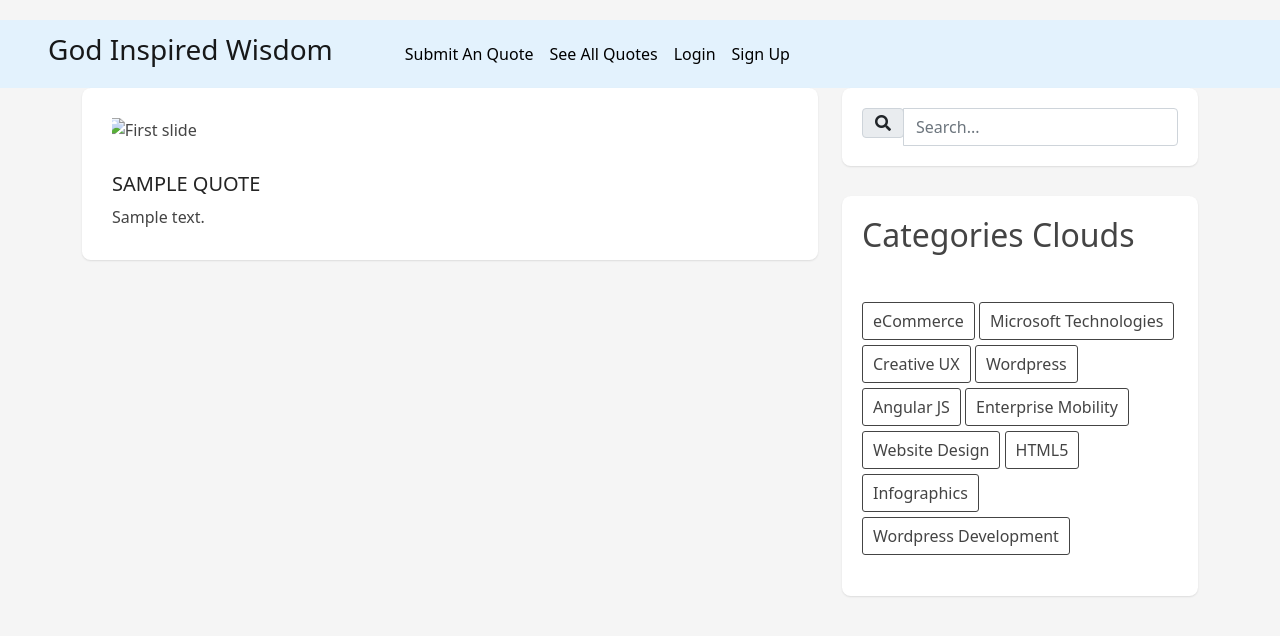
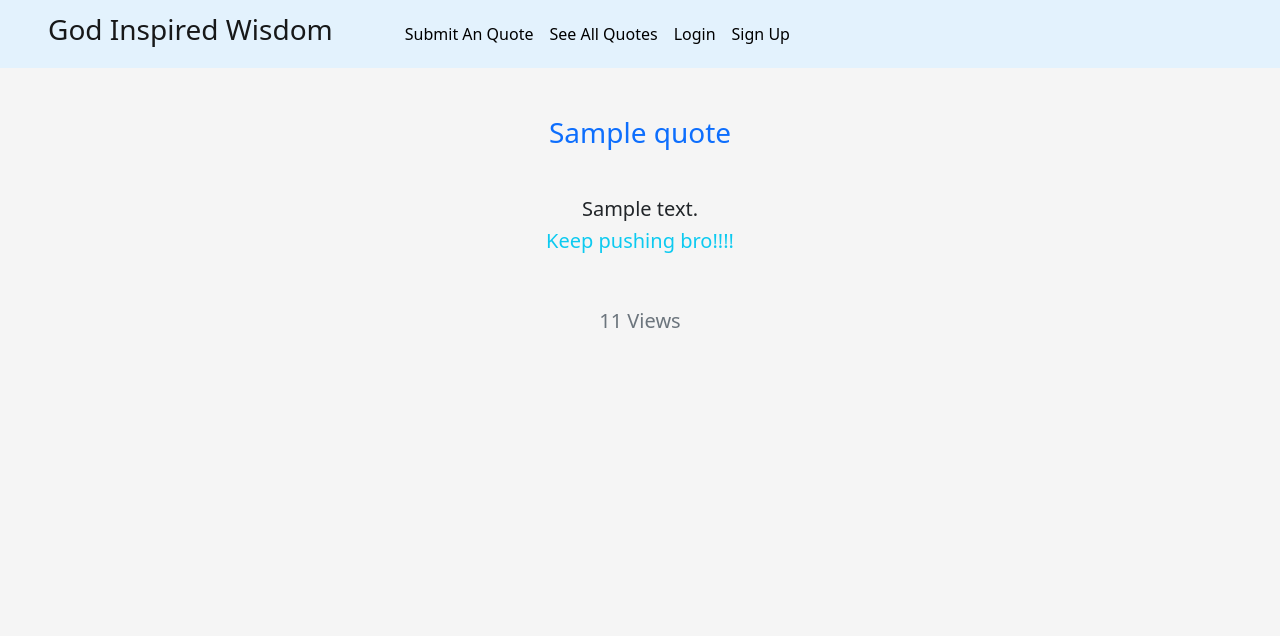
Before and after one commit to IamMiracleAlex/wisdom, a Django app: page /quote/1 in a window 1280 px wide. Shown: the top 636 px of the page. Run offline with Django 3.2, Linux system fonts and the light colour scheme; tables that the repository leaves empty hold one stand-in row (values such as "Sample post"); some libraries are stand-ins or nearby versions.

Commit message:
updated detail page

```diff
--- a/mysite/static/css/detail.css
+++ /dev/null
@@ -1,147 +0,0 @@
-body{
-    background-color: #f4f7f6;
-    margin-top:20px;
-}
-.card {
-    background: #fff;
-    transition: .5s;
-    border: 0;
-    margin-bottom: 30px;
-    border-radius: .55rem;
-    position: relative;
-    width: 100%;
-    box-shadow: 0 1px 2px 0 rgb(0 0 0 / 10%);
-}
-.card .body {
-    color: #444;
-    padding: 20px;
-    font-weight: 400;
-}
-.card .header {
-    color: #444;
-    padding: 20px;
-    position: relative;
-    box-shadow: none;
-}
-.single_post {
-    -webkit-transition: all .4s ease;
-    transition: all .4s ease
-}
-
-.single_post .body {
-    padding: 30px
-}
-
-.single_post .img-post {
-    position: relative;
-    overflow: hidden;
-    max-height: 500px;
-    margin-bottom: 30px
-}
-
-.single_post .img-post>img {
-    -webkit-transform: scale(1);
-    -ms-transform: scale(1);
-    transform: scale(1);
-    opacity: 1;
-    -webkit-transition: -webkit-transform .4s ease, opacity .4s ease;
-    transition: transform .4s ease, opacity .4s ease;
-    max-width: 100%;
-    filter: none;
-    -webkit-filter: grayscale(0);
-    -webkit-transform: scale(1.01)
-}
-
-.single_post .img-post:hover img {
-    -webkit-transform: scale(1.02);
-    -ms-transform: scale(1.02);
-    transform: scale(1.02);
-    opacity: .7;
-    filter: gray;
-    -webkit-filter: grayscale(1);
-    -webkit-transition: all .8s ease-in-out
-}
-
-.single_post .img-post:hover .social_share {
-    display: block
-}
-
-.single_post .footer {
-    padding: 0 30px 30px 30px
-}
-
-.single_post .footer .actions {
-    display: inline-block
-}
-
-.single_post .footer .stats {
-    cursor: default;
-    list-style: none;
-    padding: 0;
-    display: inline-block;
-    float: right;
-    margin: 0;
-    line-height: 35px
-}
-
-.single_post .footer .stats li {
-    border-left: solid 1px rgba(160, 160, 160, 0.3);
-    display: inline-block;
-    font-weight: 400;
-    letter-spacing: 0.25em;
-    line-height: 1;
-    margin: 0 0 0 2em;
-    padding: 0 0 0 2em;
-    text-transform: uppercase;
-    font-size: 13px
-}
-
-.single_post .footer .stats li a {
-    color: #777
-}
-
-.single_post .footer .stats li:first-child {
-    border-left: 0;
-    margin-left: 0;
-    padding-left: 0
-}
-
-.single_post h3 {
-    font-size: 20px;
-    text-transform: uppercase
-}
-
-.single_post h3 a {
-    color: #242424;
-    text-decoration: none
-}
-
-.single_post p {
-    font-size: 16px;
-    line-height: 26px;
-    font-weight: 300;
-    margin: 0
-}
-
-.right-box .categories-clouds li {
-    display: inline-block;
-    margin-bottom: 5px
-}
-
-.right-box .categories-clouds li a {
-    display: block;
-    border: 1px solid;
-    padding: 6px 10px;
-    border-radius: 3px
-}
-
-
-
-
-@media (max-width: 640px) {
-
-    .blog-page .single_post .body,
-    .blog-page .single_post .footer {
-        padding: 30px
-    }
-}
--- a/pages/templates/pages/detail.html
+++ b/pages/templates/pages/detail.html
@@ -1,73 +1,31 @@
 {% extends "base.html" %}
 
-{% comment %} {% block title %} {{ post.title }} {% endblock title %} {% endcomment %}
+{% block title %} {{ quote.title }} {% endblock title %}
 
 {% load static %}
 
-{% block css %}
 
-    <link href="{% static 'css/detail.css' %}" rel="stylesheet"/>
-
-{% endblock css %}
 
 
 
 {% block content %}
 
 
-<div id="main-content" class="blog-page">
-        <div class="container">
-            <div class="row clearfix">
-                <div class="col-lg-8 col-md-12 left-box">
-                    <div class="card single_post">
-                        <div class="body">
-                            <div class="img-post">
-                                <img class="d-block img-fluid" src="https://via.placeholder.com/800x280/87CEFA/000000" alt="First slide">
-                            </div>
-                            <h3><a href="blog-details.html">{{ quote.title }}</a></h3>
-                            <p>{{ quote.body|safe }}</p>
-                        </div>
-                    </div>
+  <div id="intro" class="container">
+        <div class="row">
+            <div class="col-lg-8 mx-auto">
 
-                </div>
-                <div class="col-lg-4 col-md-12 right-box">
-                    <div class="card">
-                        <div class="body search">
-                            <div class="input-group m-b-0">
-                                <div class="input-group-prepend">
-                                    <span class="input-group-text"><i class="fa fa-search"></i></span>
-                                </div>
-                                <input type="text" class="form-control" placeholder="Search...">
-                            </div>
-                        </div>
-                    </div>
-                    <div class="card">
-                        <div class="header">
-                            <h2>Categories Clouds</h2>
-                        </div>
-                        <div class="body widget">
-                            <ul class="list-unstyled categories-clouds m-b-0">
-                                <li><a >eCommerce</a></li>
-                                <li><a >Microsoft Technologies</a></li>
-                                <li><a >Creative UX</a></li>
-                                <li><a >Wordpress</a></li>
-                                <li><a >Angular JS</a></li>
-                                <li><a >Enterprise Mobility</a></li>
-                                <li><a >Website Design</a></li>
-                                <li><a >HTML5</a></li>
-                                <li><a >Infographics</a></li>
-                                <li><a >Wordpress Development</a></li>
-                            </ul>
-                        </div>
-                    </div>
+                <h3 class="text-center mt-5 text-primary">{{ quote.title }}</h3>
+                <h5 class="text-center mt-5"> {{ quote.body|safe }} </h5>
+                <h5 class="text-center  text-info">Keep pushing bro!!!! </h5>
+                <br> <br>
+                <h5 class="text-center text-muted"> {{ quote.views}} Views </h5>
 
-
-
-                </div>
             </div>
 
         </div>
-    </div>
+
+</div>
 
 
 
--- a/pages/templates/pages/list.html
+++ b/pages/templates/pages/list.html
@@ -26,7 +26,6 @@
                     <th scope="col">Views</th>
                     <th scope="col">Created at</th>
                     <th scope="col">Updated at</th>
-                    <th scope="col">Actions</th>
                 </tr>
                 </thead>
                 <tbody>
@@ -34,12 +33,11 @@
                    <tr>
                         <th scope="row"></th>
                         <td>{{ quote.author }}</td>
-                        <td>{{ quote.title }}</td>
+                        <td><a href="{% url 'quote_detail' quote.id %}"> {{ quote.title }} </a></td>
                         <td>{{ quote.body|safe|truncatechars:150 }}</td>
                         <td>{{ quote.views }}</td>
                         <td>{{ quote.created_at }}</td>
                         <td>{{ quote.updated_at }}</td>
-                        <td> <a href="{% url 'quote_detail' quote.id %}"> Visit </a></td>
                     </tr>
                 {% endfor %}
 
```
